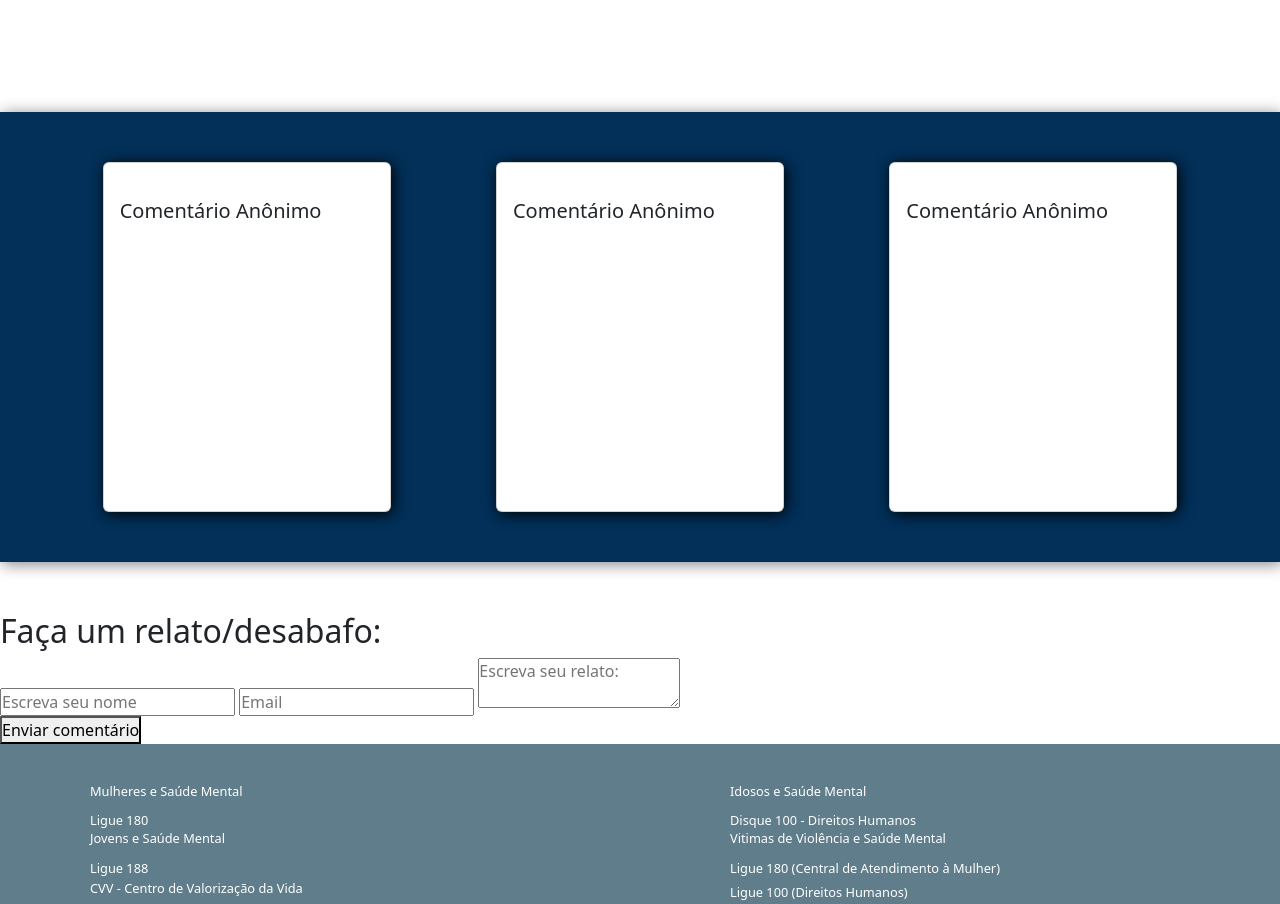
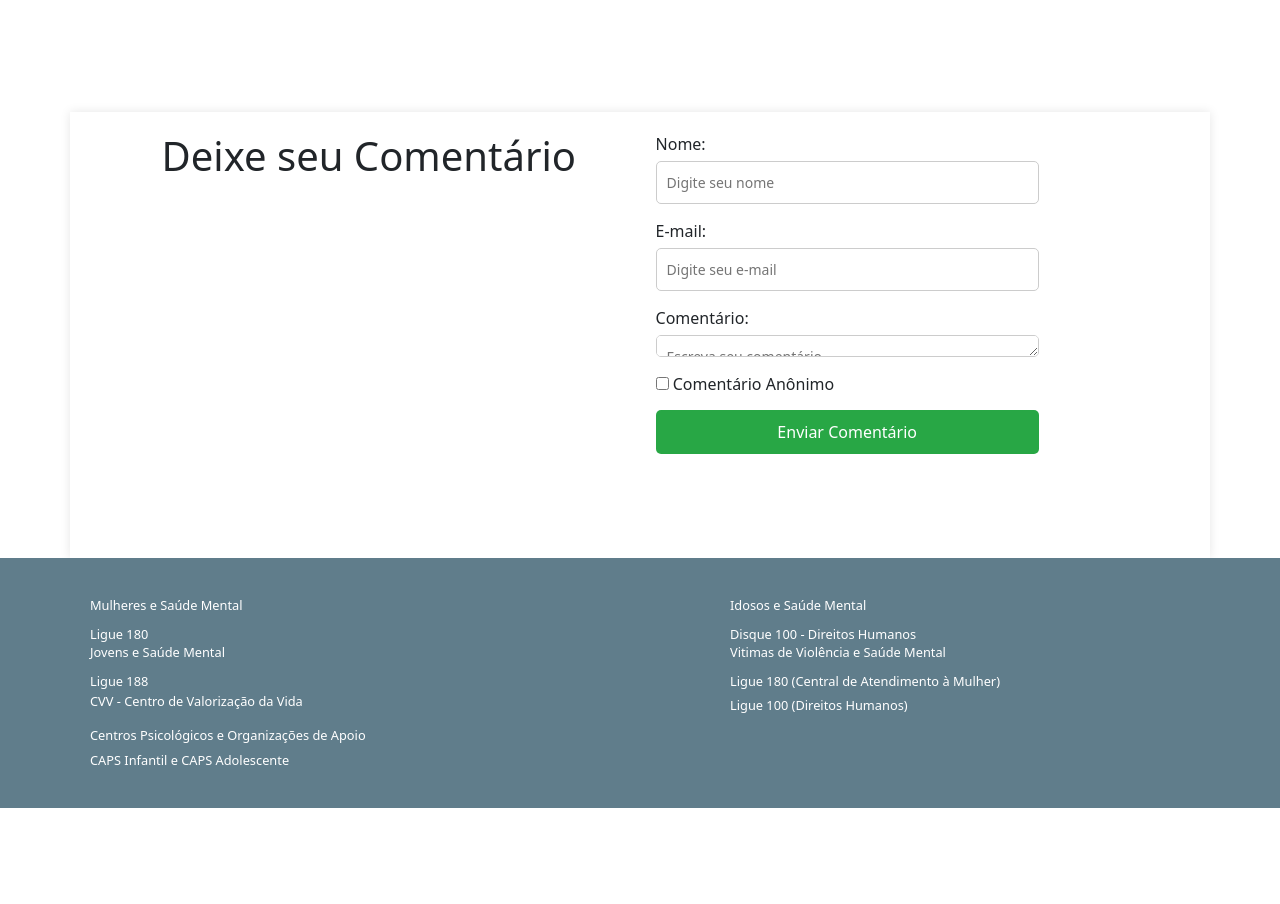
Before and after one commit to Nickchin1/Janeiro-Branco, a plain HTML site: page index.html in a window 1280 px wide. Shown: the part 976-1880 px from the top of the page. After the commit the page ends 1784 px from the top, so only its background shows below. Drawn offline with nearby package versions, Linux system fonts and the light colour scheme.

Commit message:
comentarios
aaa

```diff
--- a/index.html
+++ b/index.html
@@ -95,48 +95,33 @@
                         de forma mais saudável e equilibrada...
                 </div>
             </div>
-            <div class="cards"><!--cards-->
-                <div class="card">
-                    <div class="card-body">
-                        <h5 class="card-title">Comentário Anônimo</h5>
-                        <p class="card-text">Eu nunca imaginei que um site pudesse me ajudar tanto, mas os profissionais
-                            daqui realmente fizeram a diferença. Me senti acolhido em cada conversa e, graças ao apoio
-                            que
-                            recebi, estou me sentindo mais confiante para enfrentar os desafios do meu dia a dia.
-                            Recomendo demais!</p>
+                </div>
+                <div class="container">
+                    <h1>Deixe seu Comentário</h1>
+
+                    <!-- Formulário de Comentários -->
+                    <form id="commentForm">
+                        <label for="name">Nome:</label>
+                        <input type="text" id="name" name="name" placeholder="Digite seu nome" required>
+
+                        <label for="email">E-mail:</label>
+                        <input type="email" id="email" name="email" placeholder="Digite seu e-mail" required>
+
+                        <label for="comment">Comentário:</label>
+                        <textarea id="comment" name="comment" rows="4" placeholder="Escreva seu comentário" required></textarea>
+
+                        <label>
+                            <input type="checkbox" id="anonymous" name="anonymous">
+                            Comentário Anônimo
+                        </label>
+
+                        <button type="submit">Enviar Comentário</button>
+                    </form>
+
+                    <div id="commentsSection">
+                        <!-- Comentários serão carregados aqui -->
                     </div>
                 </div>
-                <div class="card">
-                    <div class="card-body">
-                        <h5 class="card-title">Comentário Anônimo</h5>
-                        <p class="card-text">Desde sempre, senti a pressão para ser perfeito e atender às expectativas
-                            dos outros. Aprendi que a pressão social, embora muitas vezes invisível, pode
-                            ser um grande peso.</p>
-                    </div>
-                </div>
-                <div class="card">
-                    <div class="card-body">
-                        <h5 class="card-title">Comentário Anônimo</h5>
-                        <p class="card-text">Acredito que sites como este são fundamentais para desmistificar o
-                            estigma em torno da psicologia e tornar o cuidado psicológico mais acessível e
-                            normalizado para todos.</p>
-                    </div>
-
-                </div>
-            </div>
-            <div class="comentarios">
-                <h2>Faça um relato/desabafo: </h2>
-                <form>
-                    <input type="text" name="nome" id="nome" placeholder="Escreva seu nome">
-                    <input type="email" name="email" id="email" placeholder="Email">
-                    <textarea name="comentario" id="cmt" placeholder="Escreva seu relato: "></textarea>
-
-                </form>
-                <button  onclick="mostrar()">Enviar comentário</button>
-                <div id="com">
-
-                </div>
-            </div>
     </div>
     </div>
     </main>
--- a/janeirobranco.css
+++ b/janeirobranco.css
@@ -149,3 +149,78 @@ footer {
 .column > a:link {
     color: white;
 }
+body {
+    font-family: Arial, sans-serif;
+    background-color: #f4f4f4;
+    margin: 0;
+    padding: 0;
+}
+
+.container {
+    width: 80%;
+    margin: 0 auto;
+    padding: 20px;
+    background-color: white;
+    box-shadow: 0 0 10px rgba(0, 0, 0, 0.1);
+}
+
+h1 {
+    text-align: center;
+    margin-bottom: 20px;
+}
+
+form {
+    display: flex;
+    flex-direction: column;
+}
+
+form label {
+    margin-bottom: 5px;
+}
+
+form input, form textarea {
+    margin-bottom: 15px;
+    padding: 10px;
+    font-size: 14px;
+    border: 1px solid #ccc;
+    border-radius: 5px;
+}
+
+form button {
+    padding: 10px;
+    background-color: #28a745;
+    color: white;
+    border: none;
+    border-radius: 5px;
+    cursor: pointer;
+}
+
+form button:hover {
+    background-color: #218838;
+}
+
+#commentsSection {
+    margin-top: 40px;
+}
+
+.comment {
+    background-color: #f9f9f9;
+    padding: 10px;
+    margin-bottom: 15px;
+    border-left: 5px solid #28a745;
+}
+
+.comment .author {
+    font-weight: bold;
+    color: #333;
+}
+
+.comment .email {
+    font-size: 0.9em;
+    color: #555;
+}
+
+.comment .text {
+    margin-top: 10px;
+    font-size: 1.1em;
+}
--- a/javaodecria.js
+++ b/javaodecria.js
@@ -1,9 +1,68 @@
-function mostrar(){
-    let cmt = document.getElementById("cmt").value;
-    let email = document.getElementById("email").value;
+// Função para carregar os comentários do localStorage
+function loadComments() {
+    const commentsSection = document.getElementById("commentsSection");
+    commentsSection.innerHTML = '';  // Limpa a seção de comentários antes de exibir os novos
 
-    let nome = document.getElementById("nome").value;
+    // Recupera os comentários armazenados
+    const comments = JSON.parse(localStorage.getItem('comments')) || [];
 
-    document.getElementById("com").innerHTML = cmt +nome +email;
+    // Exibe os comentários
+    comments.forEach(comment => {
+        const commentDiv = document.createElement("div");
+        commentDiv.classList.add("comment");
 
-    }
+        const author = document.createElement("div");
+        author.classList.add("author");
+        author.textContent = comment.name;
+
+        const email = document.createElement("div");
+        email.classList.add("email");
+        email.textContent = comment.email;
+
+        const text = document.createElement("div");
+        text.classList.add("text");
+        text.textContent = comment.comment;
+
+        commentDiv.appendChild(author);
+        commentDiv.appendChild(email);
+        commentDiv.appendChild(text);
+
+        commentsSection.appendChild(commentDiv);
+    });
+}
+
+// Função para salvar um novo comentário
+function saveComment(event) {
+    event.preventDefault();
+
+    const name = document.getElementById("name").value;
+    const email = document.getElementById("email").value;
+    const comment = document.getElementById("comment").value;
+    const anonymous = document.getElementById("anonymous").checked;
+
+    // Se for anônimo, usar um nome genérico e e-mail fictício
+    const commentData = {
+        name: anonymous ? "Anônimo" : name,
+        email: anonymous ? "anonimo@anonimo.com" : email,
+        comment: comment
+    };
+
+    // Recupera os comentários antigos e adiciona o novo comentário
+    const comments = JSON.parse(localStorage.getItem('comments')) || [];
+    comments.push(commentData);
+
+    // Salva no localStorage
+    localStorage.setItem('comments', JSON.stringify(comments));
+
+    // Limpa o formulário
+    document.getElementById("commentForm").reset();
+
+    // Atualiza a lista de comentários
+    loadComments();
+}
+
+// Adiciona o ouvinte de evento no formulário
+document.getElementById("commentForm").addEventListener("submit", saveComment);
+
+// Carrega os comentários ao carregar a página
+window.onload = loadComments;
```
